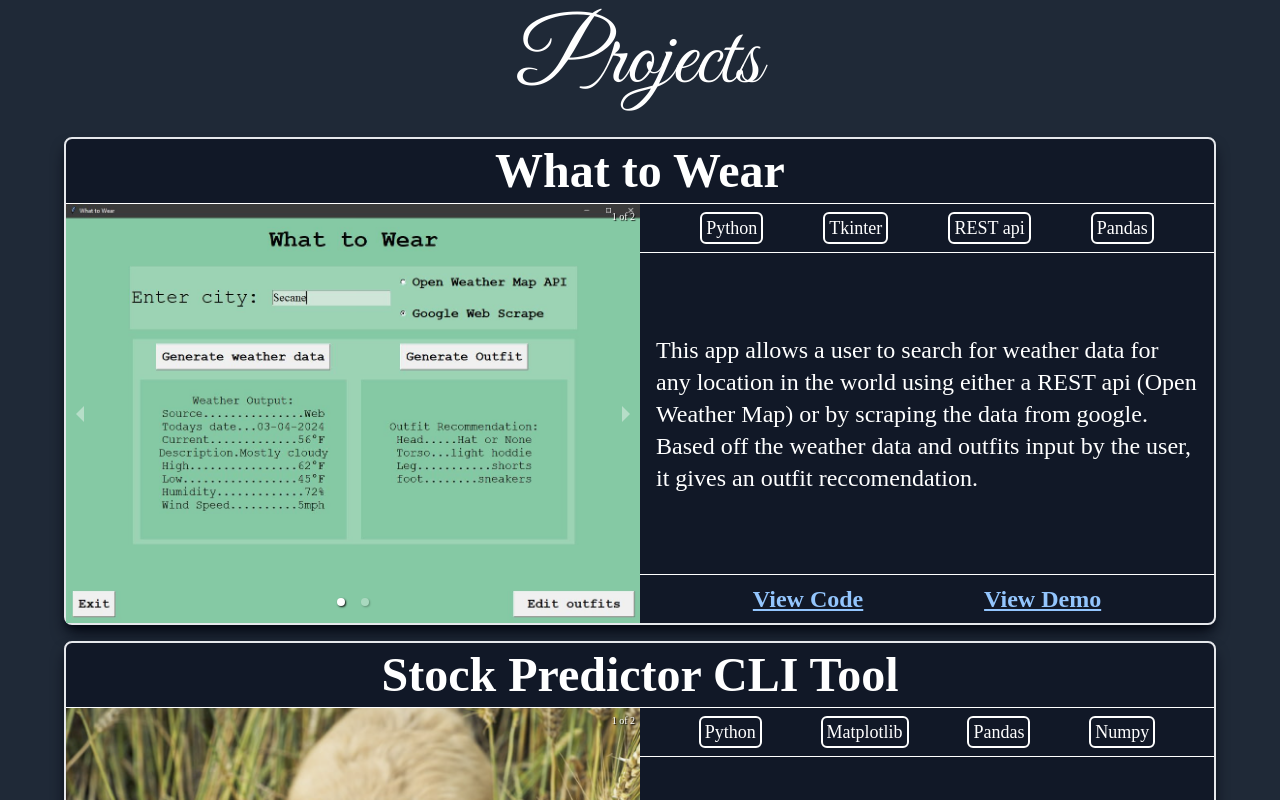
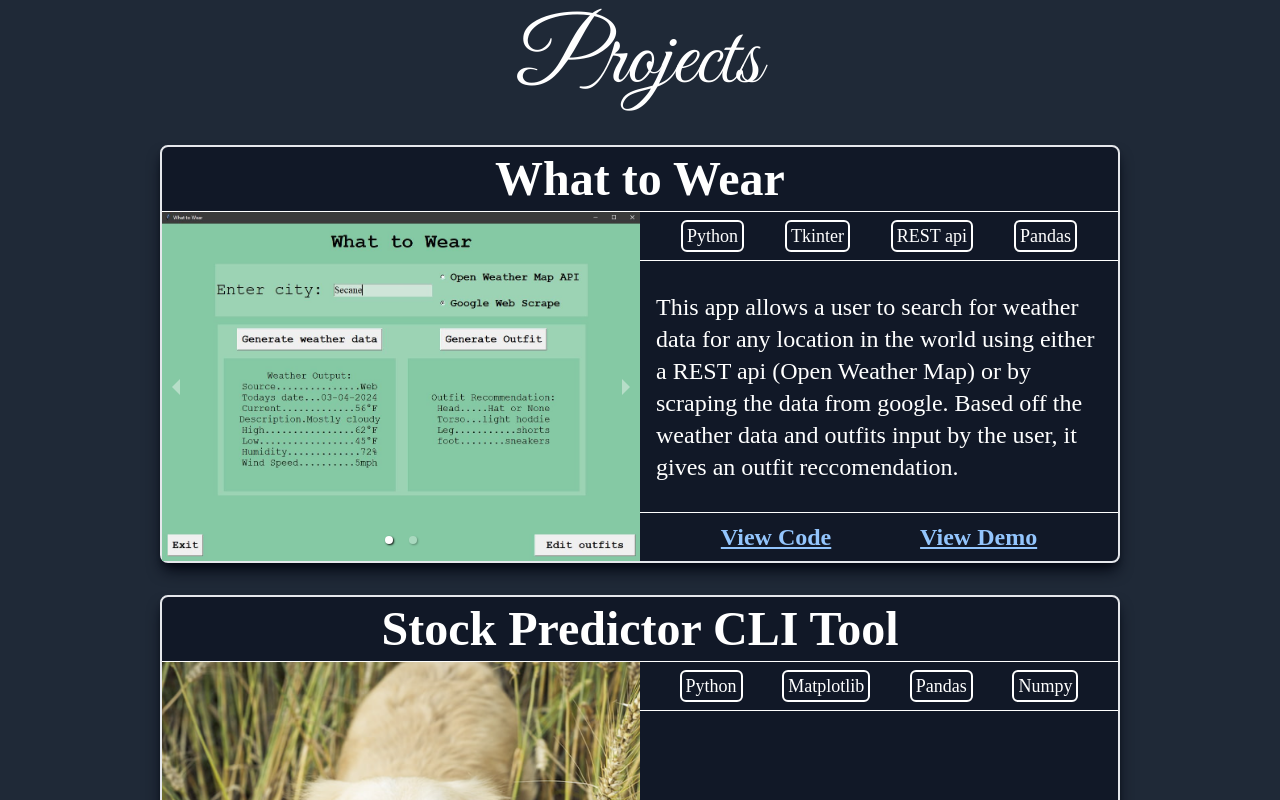
Before and after one commit to Andrew-Lodise/Portfolio, a React (Create React App) app: page / in a window 1280 px wide. Shown: the part 660-1460 px from the top of the page. Built offline with nearby package versions, Linux system fonts and the light colour scheme.

Commit message:
width reduction and status removal on carousel

```diff
--- a/src/components/ImageCarousel.jsx
+++ b/src/components/ImageCarousel.jsx
@@ -4,7 +4,7 @@ import 'react-responsive-carousel/lib/styles/carousel.min.css';
 
 const ImageCarousel = ({ images }) => {
   return (
-    <Carousel showThumbs={false} infiniteLoop={true}>
+    <Carousel showThumbs={false} infiniteLoop={true} showStatus={false}>
       {images.map((image, index) => (
         <div key={index} className=' relative z-0'>
           <img src={image} alt={`Slide ${index + 1}`} />
--- a/src/components/ProjectItem.jsx
+++ b/src/components/ProjectItem.jsx
@@ -4,7 +4,7 @@ import ImageCarousel from './ImageCarousel'
 const ProjectItem = ({title, images, tech, description, codeLink, demoLink}) => {
   return (
     <div name="project container" className=' rounded-lg border-2 border-whtie
-      m-2 bg-gray-900 shadow-lg shadow-gray-950 md:w-[90%]'>
+      m-2 bg-gray-900 shadow-lg shadow-gray-950 md:w-[90%] lg:w-[75%] my-4'>
         <h1 name="title" className='text-center text-3xl font-semibold border-b-[1px]
         border-white md:text-4xl lg:text-5xl md:py-2'>
           {title}
```
